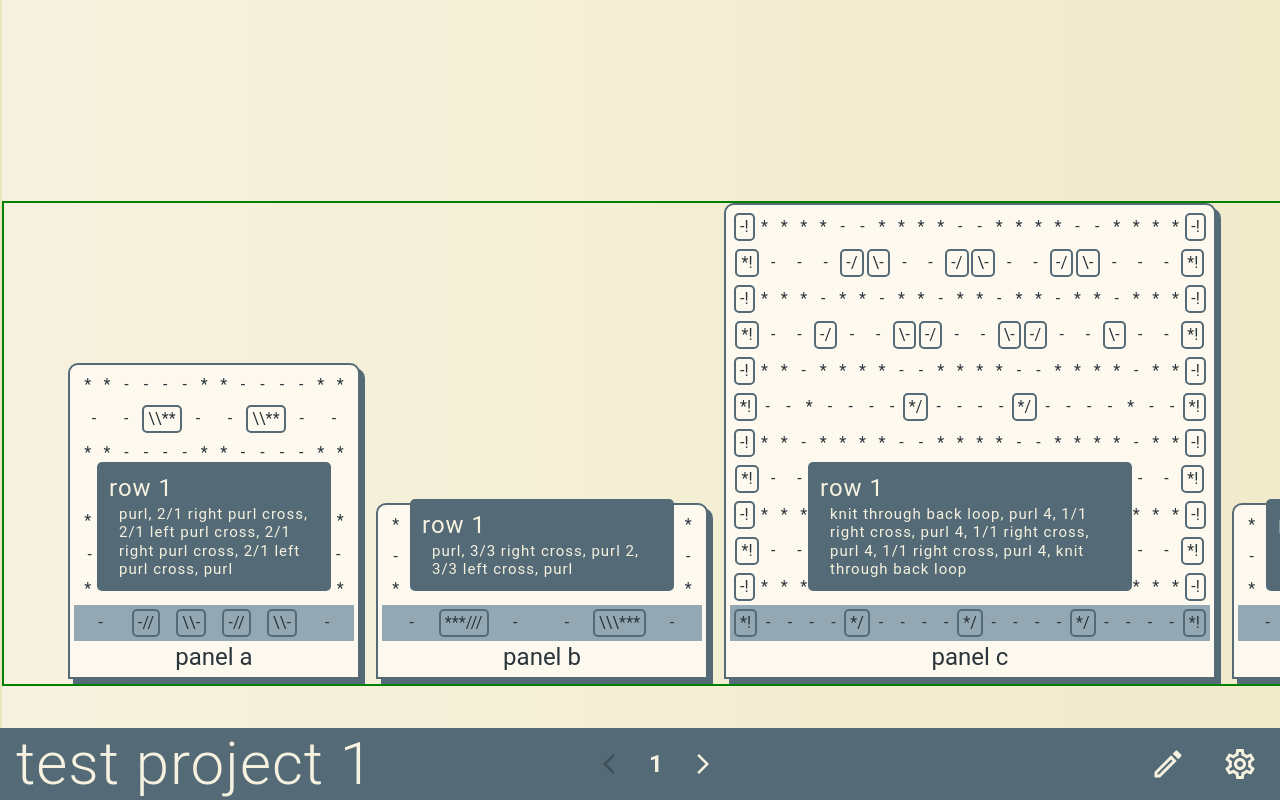
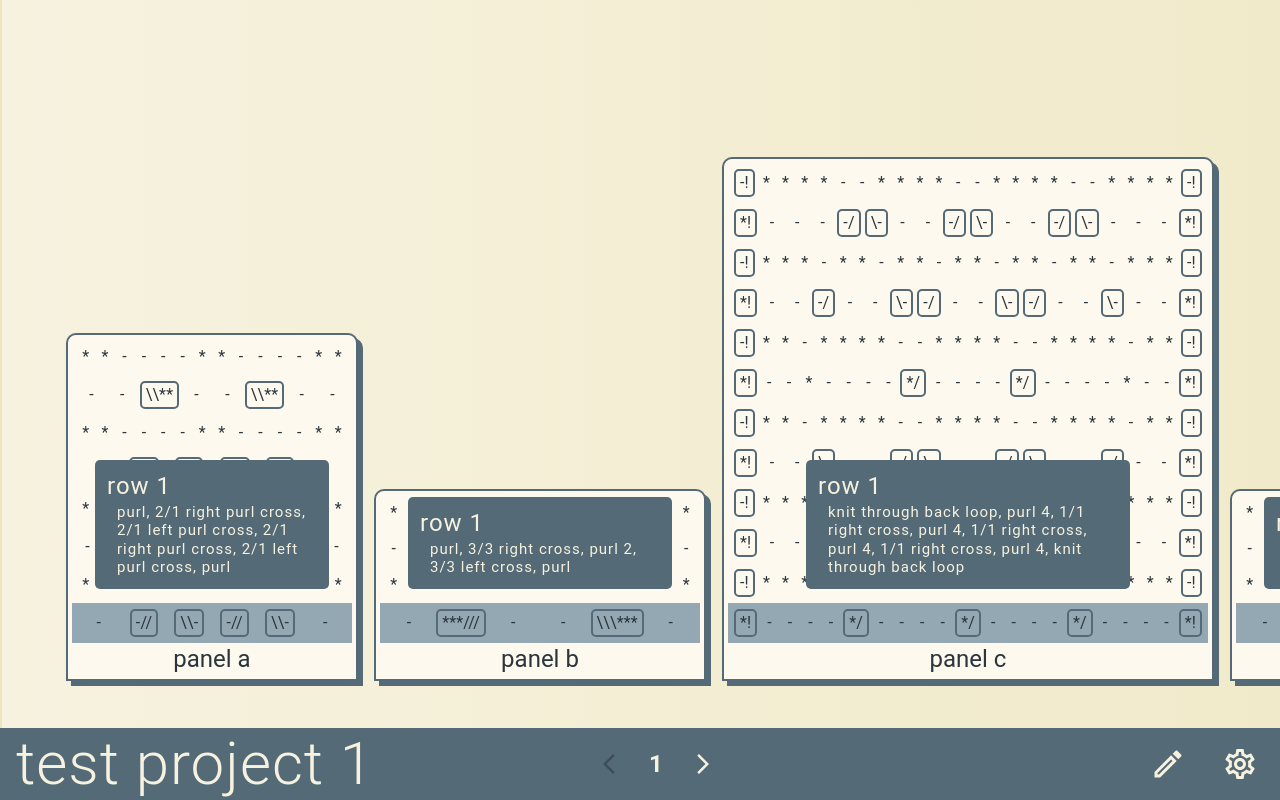
Before and after one commit to samuelmanor/knitwise, a React (Create React App) app: page / in a window 1280 px wide. Shown: the top 800 px of the page. Built offline with nearby package versions, Linux system fonts and the light colour scheme.

Commit message:
update stitch component props, small css fixes

```diff
--- a/src/components/Project/Project.tsx
+++ b/src/components/Project/Project.tsx
@@ -103,7 +103,7 @@ export const Project: FC<{}> = () => {
 				pr: 8,
 				flexWrap: "nowrap",
 				gap: 2,
-				border: "2px solid green",
+				// border: "2px solid green",
 				alignItems: "flex-end",
 			}}
 		>
--- a/src/components/Row/Row.tsx
+++ b/src/components/Row/Row.tsx
@@ -143,10 +143,6 @@ export const Row: FC<RowProps> = ({
 		setShowStitchMenu(false);
 	};
 
-	// disableFocusListener={stitchTipMode === "click"}
-	// disableHoverListener={stitchTipMode === "click"}
-	// disableTouchListener={stitchTipMode === "click"}
-
 	/**
 	 * A static row of stitches.
 	 */
@@ -170,18 +166,40 @@ export const Row: FC<RowProps> = ({
 						return (
 							<Grid
 								container
-								sx={{ flexDirection: "column", justifyContent: "center", alignItems: "center" }}
+								sx={{
+									flexDirection: "column",
+									justifyContent: "center",
+									alignItems: "center",
+									// paddingY: 0.5,
+								}}
 							>
 								<Tooltip
+									componentsProps={{
+										tooltip: {
+											sx: {
+												"zIndex": "100",
+												"backgroundColor": theme.palette.background.paper,
+												"& .MuiTooltip-arrow": {
+													color: theme.palette.background.paper,
+												},
+											},
+										},
+									}}
 									title={
 										<Grid container>
 											<Grid item>
-												<IconButton onClick={() => setShowStitchMenu(true)}>
+												<IconButton
+													onClick={() => setShowStitchMenu(true)}
+													sx={{ color: theme.palette.primary.main }}
+												>
 													<EditOutlined />
 												</IconButton>
 											</Grid>
 											<Grid item>
-												<IconButton onClick={() => handleDeleteStitch(i)}>
+												<IconButton
+													onClick={() => handleDeleteStitch(i)}
+													sx={{ color: theme.palette.primary.main }}
+												>
 													<DeleteOutlined />
 												</IconButton>
 											</Grid>
@@ -196,7 +214,19 @@ export const Row: FC<RowProps> = ({
 									<Grid
 										item
 										display="inline"
-										onClick={() => (draftRow === rowIndex ? handleSelectStitch(i) : null)}
+										onClick={() =>
+											draftRow === rowIndex && !showStitchMenu ? handleSelectStitch(i) : null
+										}
+										sx={{
+											// backgroundColor:
+											// 	selectedStitch === i ? theme.palette.primary.light : "transparent",
+											border:
+												selectedStitch === i
+													? `2px dashed ${theme.palette.primary.light}`
+													: "2px solid transparent",
+											borderRadius: "5px",
+											// padding: 0.5,
+										}}
 									>
 										<Stitch key={i} index={i} {...stitch} placement={undefined} />
 									</Grid>
@@ -212,7 +242,7 @@ export const Row: FC<RowProps> = ({
 	 */
 	const stitchMenu = (
 		<Grid container data-testid={`stitchSelect${rowIndex}`}>
-			available stitches:
+			{selectedStitch === null ? "add a stitch to this row:" : "replace this stitch with:"}
 			<Grid container>
 				{Object.keys(stitchDatabase).map((stitch, i) => {
 					return (
@@ -255,13 +285,15 @@ export const Row: FC<RowProps> = ({
 					backgroundColor: theme.palette.primary.light,
 					p: 1,
 					borderRadius: "5px",
-					border: `2px solid ${theme.palette.primary.main}`,
+					// border: `2px solid ${theme.palette.primary.main}`,
 					flexDirection: "column",
 					flexWrap: "nowrap",
 					alignItems: "center",
 				}}
 				data-testid={`editingRow${rowIndex}`}
 			>
+				<ClickAwayListener onClickAway={() => setSelectedStitch(null)}>
+					<>
 						<Grid container sx={{ gap: 1, width: "fit-content" }}>
 							<Grid item>
 								{dragStitchesEnabled ? (
@@ -289,12 +321,15 @@ export const Row: FC<RowProps> = ({
 							<Grid item>
 								<IconButton
 									onClick={() => setDraftRow(null)}
-							disabled={warning !== null}
+									disabled={warning !== null || showStitchMenu}
 									data-testid={`saveRow${rowIndex}`}
 								>
 									<SaveOutlined />
 								</IconButton>
-						<IconButton onClick={handleDeleteRow} disabled={warning !== null || dragStitchesEnabled}>
+								<IconButton
+									onClick={handleDeleteRow}
+									disabled={warning !== null || dragStitchesEnabled || showStitchMenu}
+								>
 									<DeleteOutlined />
 								</IconButton>
 							</Grid>
@@ -332,7 +367,9 @@ export const Row: FC<RowProps> = ({
 									}}
 									disabled={selectedStitch !== null || stitches.length < 2 || warning !== null}
 									sx={{
-								backgroundColor: dragStitchesEnabled ? theme.palette.primary.main : "transparent",
+										backgroundColor: dragStitchesEnabled
+											? theme.palette.primary.main
+											: "transparent",
 										color: dragStitchesEnabled ? theme.palette.primary.light : "default",
 									}}
 									disableRipple={true}
@@ -341,6 +378,8 @@ export const Row: FC<RowProps> = ({
 								</IconButton>
 							</Grid>
 						)}
+					</>
+				</ClickAwayListener>
 			</Grid>
 		);
 	}
@@ -355,6 +394,7 @@ export const Row: FC<RowProps> = ({
 					borderRadius: "5px",
 					width: "fit-content",
 					p: 0.5,
+					opacity: draftRow !== null ? 0.8 : 1,
 				}}
 			>
 				<Grid
@@ -381,6 +421,7 @@ export const Row: FC<RowProps> = ({
 						<IconButton
 							sx={{ color: theme.palette.primary.main, cursor: "grab" }}
 							data-testid={`sortBtn${rowIndex}`}
+							disableRipple
 						>
 							<SwapVertOutlined />
 						</IconButton>
--- a/src/components/Stitch/Stitch.tsx
+++ b/src/components/Stitch/Stitch.tsx
@@ -5,18 +5,18 @@ import { useSelector } from "react-redux";
 import { DeleteOutlined, EditOutlined } from "@mui/icons-material";
 
 export interface StitchProps {
-	name?: string;
-	abbreviation?: string;
-	symbol?: string;
-	description?: string;
-	width?: number;
+	name: string;
+	abbreviation: string;
+	symbol: string;
+	description: string;
+	width: number;
 	index?: number;
-	view?: "chart" | "search" | "edit"; // make obsolete
+	// view?: "chart" | "search" | "edit"; // make obsolete
 	placement?: {
 		blockIndex: number;
 		rowIndex: number;
 	};
-	selected?: boolean;
+	// selected?: boolean;
 	// userGenerated?: boolean; -> future feature ?
 }
 
@@ -35,7 +35,7 @@ export const Stitch: FC<StitchProps> = ({
 	symbol,
 	width,
 	index,
-	view,
+	// view,
 	placement,
 	// selected,
 }) => {
@@ -61,8 +61,8 @@ export const Stitch: FC<StitchProps> = ({
 				}}
 				// onClick={() => console.log(placement, selected)}
 			>
-				{view === "search" ? "test" : null}
-				{mode !== "chart" && view === "edit" ? (
+				{/* {view === "search" ? "test" : null} */}
+				{/* {mode !== "chart" && view === "edit" ? (
 					<Grid container>
 						<Typography>{symbol}</Typography>
 						<Typography>{abbreviation}</Typography>
@@ -70,7 +70,8 @@ export const Stitch: FC<StitchProps> = ({
 					</Grid>
 				) : (
 					<Typography>{stitchDisplaySetting === "symbol" ? symbol : abbreviation}</Typography>
-				)}
+				)} */}
+				<Typography>{stitchDisplaySetting === "symbol" ? symbol : abbreviation}</Typography>
 			</Grid>
 		</StitchTip>
 	);
```
Also changed, not shown: 1 other file (tests, documents, lock files or other folders). Lines whose indentation alone changed are shown as unchanged.
